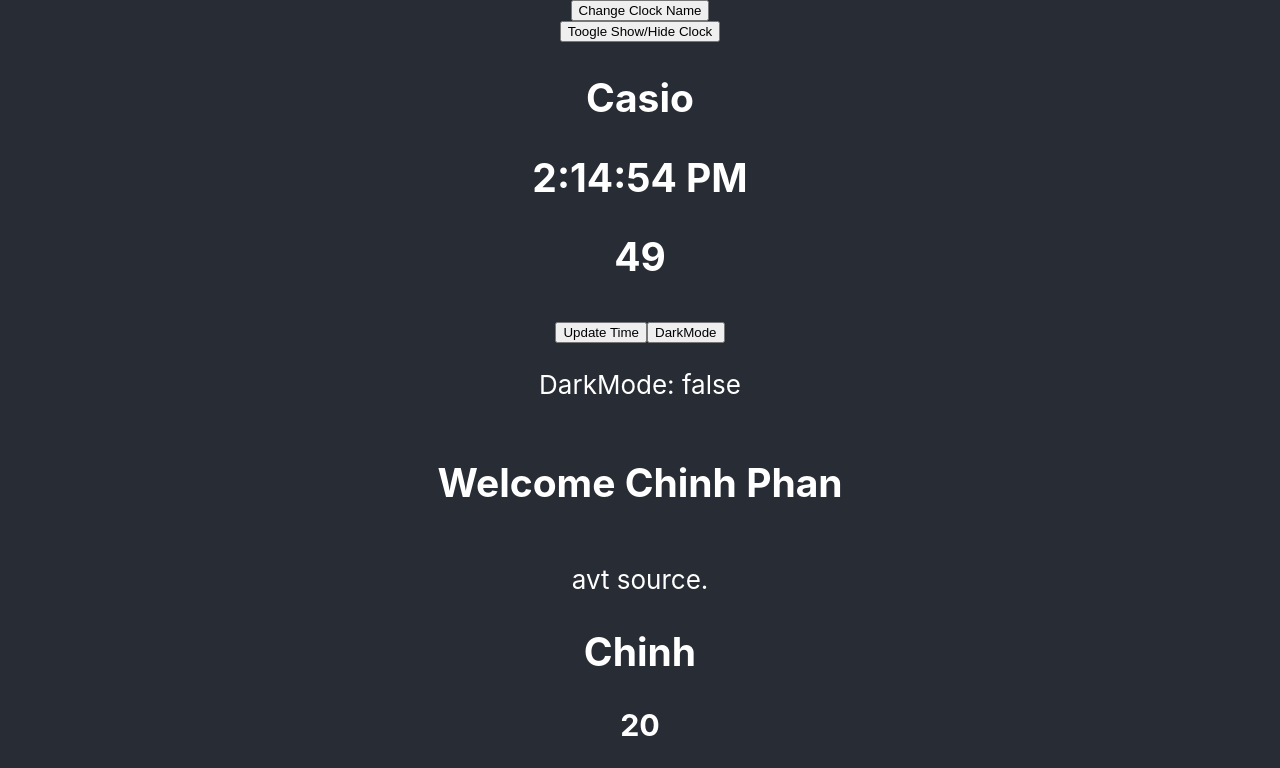
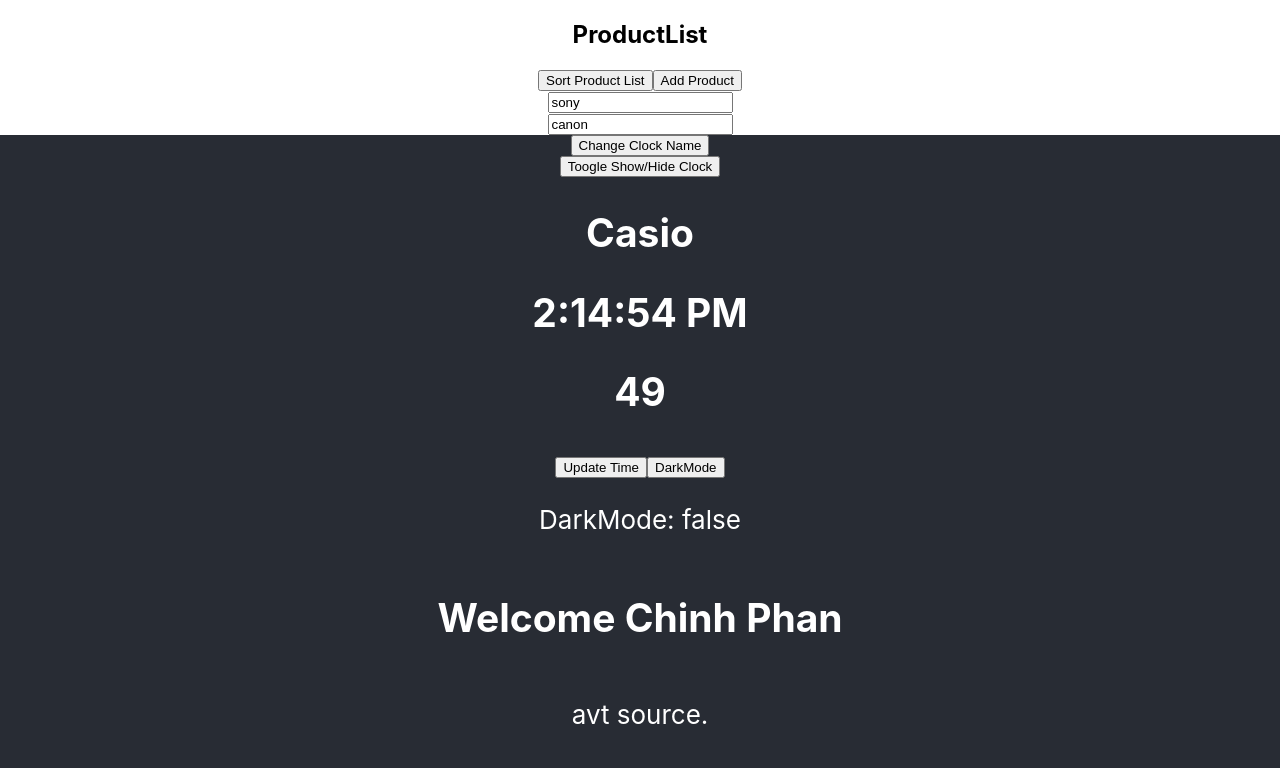
Before and after one commit to chinhphan099/react-2023, a React (Create React App) app in the folder second/: page / in a window 1280 px wide. Shown: the top 768 px of the page. Built offline with nearby package versions, Linux system fonts and the light colour scheme.

Commit message:
List, key in react

```diff
--- a/second/src/App.js
+++ b/second/src/App.js
@@ -9,6 +9,7 @@
 import BareButton from './BareButton'
 import LoginControl from './LoginControl'
 import CorrectlyState from './CorrectlyState'
+import ProductList from './ProductList/ProductList'
 
 const comment = {
   author: {
@@ -22,6 +23,7 @@
 
   return (
     <div className="App">
+      <ProductList />
       <header className="App-header">
         <button onClick={() => setName('Apple')}>Change Clock Name</button>
         <button onClick={() => setVisible(!visible)}>Toogle Show/Hide Clock</button>
--- /dev/null
+++ b/second/src/ProductList/ProductItem.jsx
@@ -0,0 +1,14 @@
+import React, { Component } from 'react'
+
+export class ProductItem extends Component {
+  render() {
+    const { product } = this.props
+    return (
+      <div className="product-item">
+        <input id={product.id} value={product.name} onChange={() => {}} />
+      </div>
+    )
+  }
+}
+
+export default ProductItem
--- /dev/null
+++ b/second/src/ProductList/ProductList.jsx
@@ -0,0 +1,60 @@
+import React, { Component } from 'react'
+import ProductItem from './ProductItem'
+
+export class ProductList extends Component {
+  constructor(props) {
+    super(props)
+
+    this.state = {
+      productList: [
+        {
+          id: '1a',
+          name: 'sony'
+        },
+        {
+          id: '2b',
+          name: 'canon'
+        }
+      ]
+    }
+  }
+
+  sortProductList = () =>  {
+    this.setState((prevState => ({
+      productList: prevState.productList.sort((a, b) => {
+        if (a.name < b.name) return -1
+        if (a.name > b.name) return 1
+        return 0
+      })
+    })))
+  }
+
+  addProduct = () => {
+    this.setState((prevState => ({
+      productList: [
+        ...prevState.productList,
+        {
+          id: '3c',
+          name: 'Xiaomi'
+        }
+      ]
+    })))
+  }
+
+  render() {
+    return (
+      <div>
+        <h2>ProductList</h2>
+        <button onClick={this.sortProductList}>Sort Product List</button>
+        <button onClick={this.addProduct}>Add Product</button>
+        <div className="product-list">
+          {this.state.productList.map(product => (
+            <ProductItem product={product} key={product.id} />
+          ))}
+        </div>
+      </div>
+    )
+  }
+}
+
+export default ProductList
```
